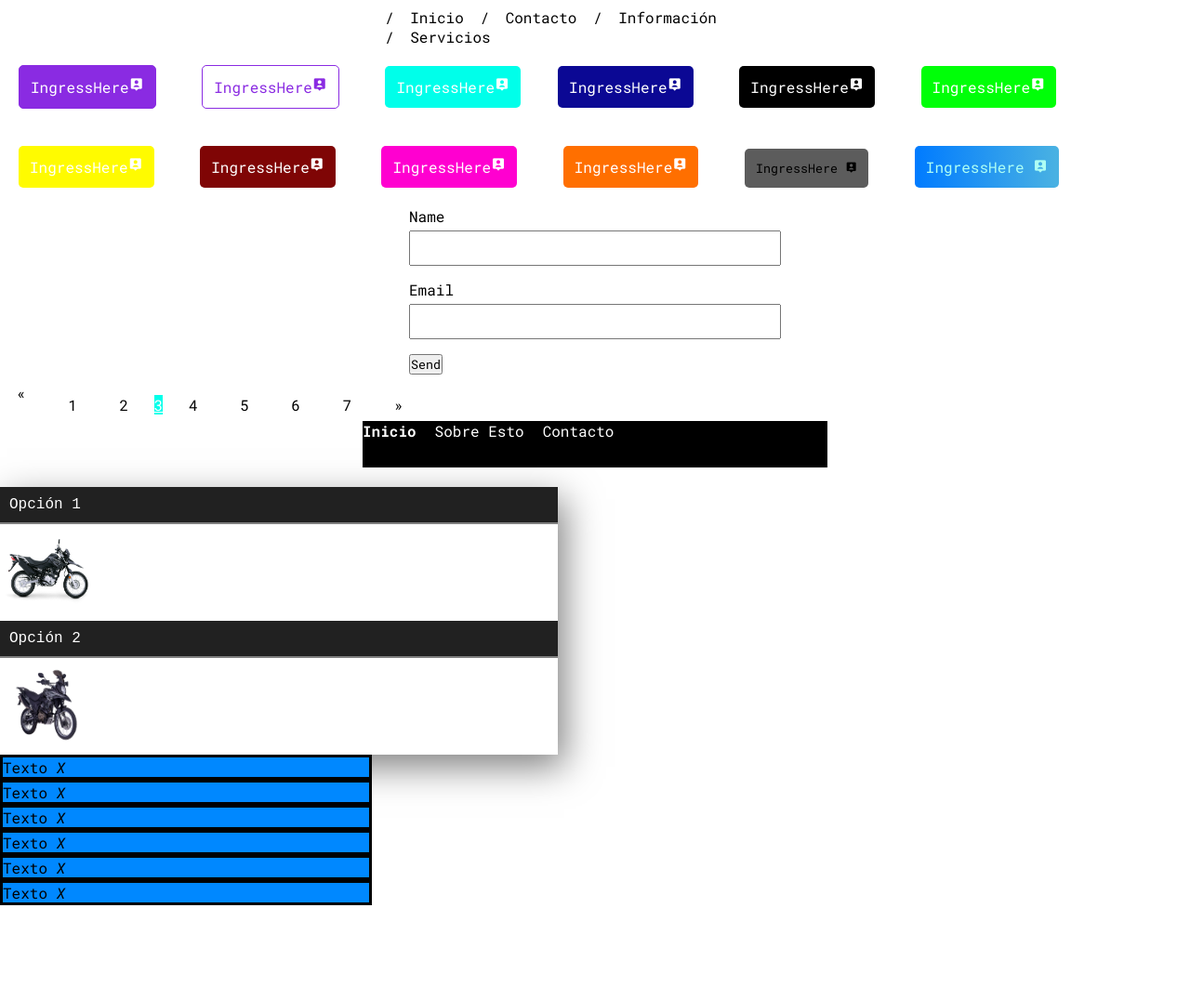
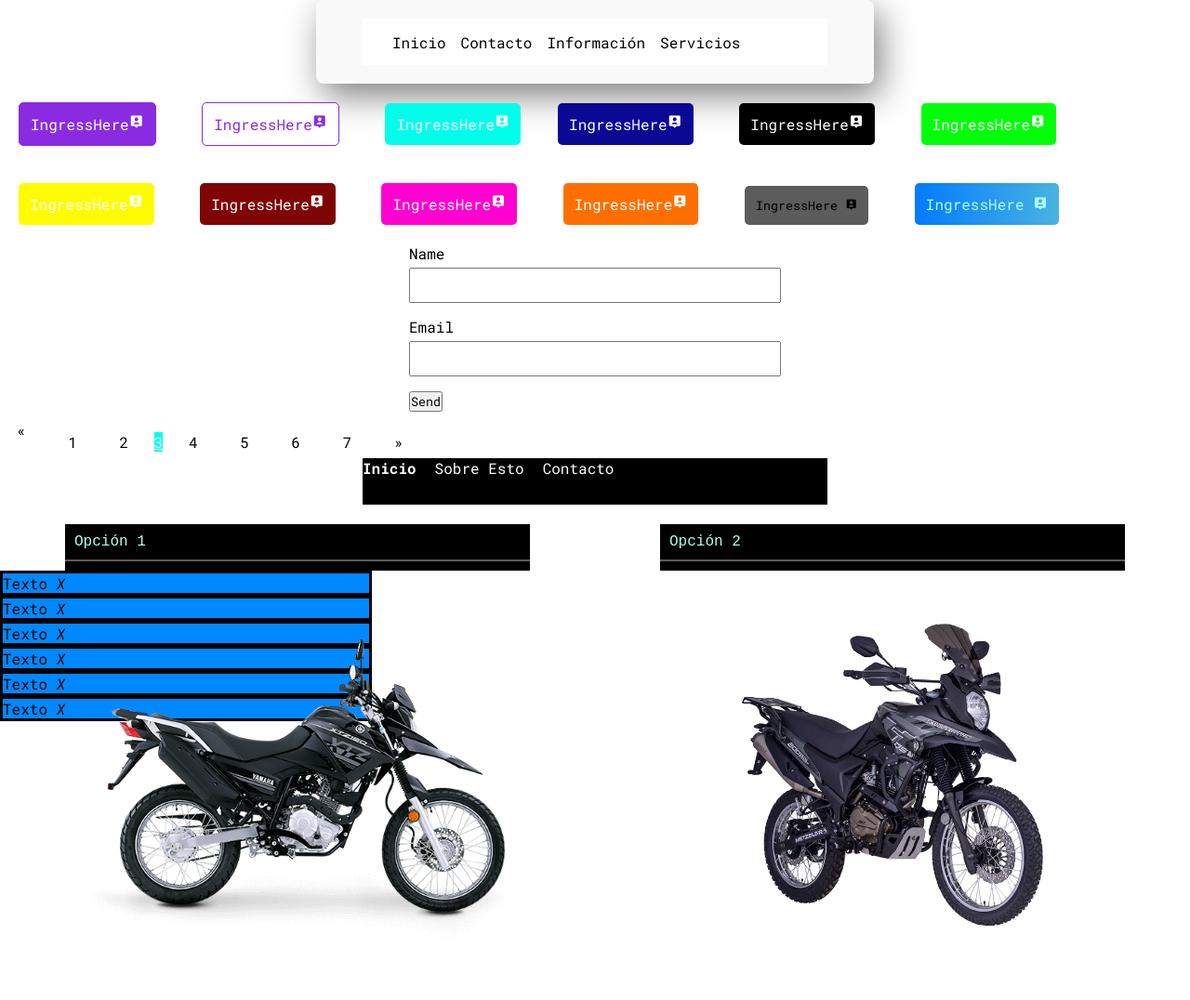
Before and after one commit to JuanDavidBG/Actividad-26-Julio, a plain HTML site: page index.html in a window 1280 px wide. Shown: the top 1076 px of the page at 93% size. Before the commit the page ends 974 px from the top, so only its background shows below. Drawn offline with nearby package versions, Linux system fonts and the light colour scheme.

Commit message:
ULTIMA UPDATE

```diff
--- a/componentes/Container.css
+++ b/componentes/Container.css
@@ -1,30 +1,45 @@
-.container{
-    width: 600px;
-    box-shadow: 7px 13px 37px rgba(0, 0, 0, .5);
-
+.containere {
+ width: 100%;
+  display: flex;
+  justify-content: center;
 }
 
-section p {
-    overflow: hidden;
-    max-height: 0;
-    text-align: justify;
-    font-family: "Roboto Slab", serif;
-    background: #e4e4e4;
-    transition: all 0.2s ease-in;
+.menu {
+  margin-bottom: 20px;
 }
 
-  section a {
+.menu__linke {
   text-decoration: none;
   display: block;
   text-align: left;
   padding: 10px;
   font-family: "Courier New", Courier, monospace;
-    background-color: #212121;
-    border-bottom: 2px solid gray;
-    color: var(--Blanco);
+  background-color: var();
+  border-bottom: 2px solid var(--Gris);
+  color: var(--Menta);
+  border-radius: 4px 4px 0 0;
 }
 
-  section:target p {
+.menu__description {
+  overflow: hidden;
+  max-height: 0;
+  text-align: justify;
+  font-family: "Roboto Slab", serif;
+  background: var(--Naranja);
+  transition: all 0.2s ease-in;
+  padding: 0 10px;
+  border-radius: 0 0 4px 4px;
+}
+
+.menu__image {
+  max-width: 100%;
+  height: auto;
+  display: block;
+  margin: 10px auto;
+  border-radius: 4px;
+}
+
+.menu:target .menu__description {
   max-height: 120px;
   padding: 10px;
 }
--- a/componentes/Migapan.css
+++ b/componentes/Migapan.css
@@ -1,34 +1,52 @@
-.MigaPan {
+.container {
+  width: 100%;
+  display: flex;
+  justify-content: center;
+  width: 600px;
+  margin: 0 auto;
+  box-shadow: 7px 13px 37px rgba(0, 0, 0, 0.5);
+  padding: 20px;
+  background-color: #f9f9f9;
+  border-radius: 8px;
+}
+
+.breadcrumb {
   padding: 8px 16px;
   list-style: none;
   background-color: var(--Blanco);
-  margin: 0 auto;
+  margin: 0;
   width: 500px;
   height: 50px;
+  display: flex;
+  align-items: center;
 }
 
-.MigaPan_item {
+.breadcrumb__item {
   display: inline-block;
 }
 
-.MigaPan_link:before {
-  padding: 8px;
+.breadcrumb__link:before {
+  padding: 0 8px;
   color: var(--Negro);
   content: "/\00a0";
 }
 
-.MigaPan_link,
-.MigaPan_link:visited {
+.breadcrumb__link:first-child:before {
+  content: "";
+}
+
+.breadcrumb__link,
+.breadcrumb__link:visited {
   text-decoration: none;
   color: var(--Negro);
 }
 
-.MigaPan_link--active {
+.breadcrumb__link--active {
   color: var(--Clarito);
   font-weight: bold;
 }
 
-.MigaPan_link--active:hover {
+.breadcrumb__link--active:hover {
   color: var(--Clarito);
   font-weight: bold;
 }
--- a/index.html
+++ b/index.html
@@ -13,14 +13,15 @@
   </head>
   <body>
 
- <div>
-  <ul class="MigaPan">
-    <li class="MigaPan_item"><a class="MigaPan_link" href="#">Inicio</a></li>
-    <li class="MigaPan_item"><a class="MigaPan_link" href="#">Contacto</a></li>
-    <li class="MigaPan_item"><a class="MigaPan_link" href="#">Información</a></li>
-    <li class="MigaPan_item"><a class="MigaPan_link" href="#">Servicios</a></li>
+<div class="container">
+  <ul class="breadcrumb">
+    <li class="breadcrumb__item"><a class="breadcrumb__link" href="#">Inicio</a></li>
+    <li class="breadcrumb__item"><a class="breadcrumb__link" href="#">Contacto</a></li>
+    <li class="breadcrumb__item"><a class="breadcrumb__link" href="#">Información</a></li>
+    <li class="breadcrumb__item"><a class="breadcrumb__link" href="#">Servicios</a></li>
   </ul>
 </div>
+
 
     <button class="boton">
       <span class="boton__texto">IngressHere</span>
@@ -117,18 +118,22 @@
 </div>
 
 <br>
-        <div class="container">
-          <section id="menu1">
-           <a href="#menu1">Opción 1</a>
-           <p>XTZ 150 Yamaha</p>
-           <img class="img1" src="componentes/XTZ150.png" alt="">
-          </section>
-          <section id="menu2">
-            <a href="#menu2">Opción 2</a>
-            <p>TTDS 200 RALLY EDITIÓN </p>
-            <img class="img2" src="componentes/TTDSRALLY_4_2.png.webp" alt="">
-         </section>
+<div class="containere">
+  <section id="menu1" class="menu">
+    <a href="#menu1" class="menu__linke">Opción 1</a>
+    <p class="menu__description">XTZ 150 Yamaha</p>
+    <img class="menu__image menu__image--1" src="componentes/XTZ150.png" alt="Imagen de la XTZ 150 Yamaha">
+  </section>
+  <br>
+
+  <section id="menu2" class="menu">
+    <a href="#menu2" class="menu__linke">Opción 2</a>
+    <p class="menu__description">TTDS 200 RALLY EDITIÓN</p>
+    <img class="menu__image menu__image--2" src="componentes/TTDSRALLY_4_2.png.webp" alt="Imagen de la TTDS 200 RALLY EDITIÓN">
+  </section>
 </div>
+
+
 
 <ul class="Lista">
   <li class="Lista_item">
```
Lines whose indentation alone changed are shown as unchanged.
